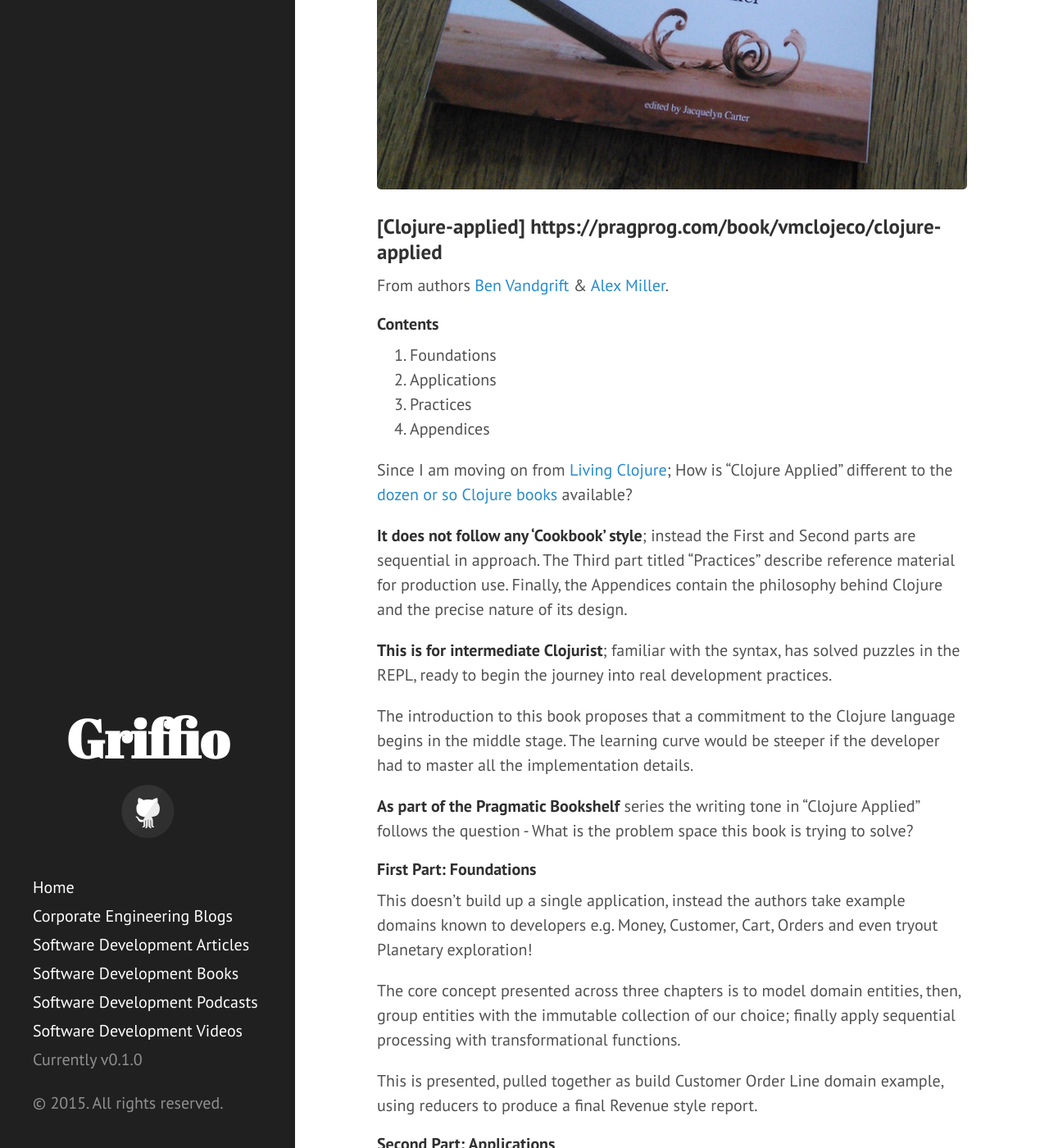
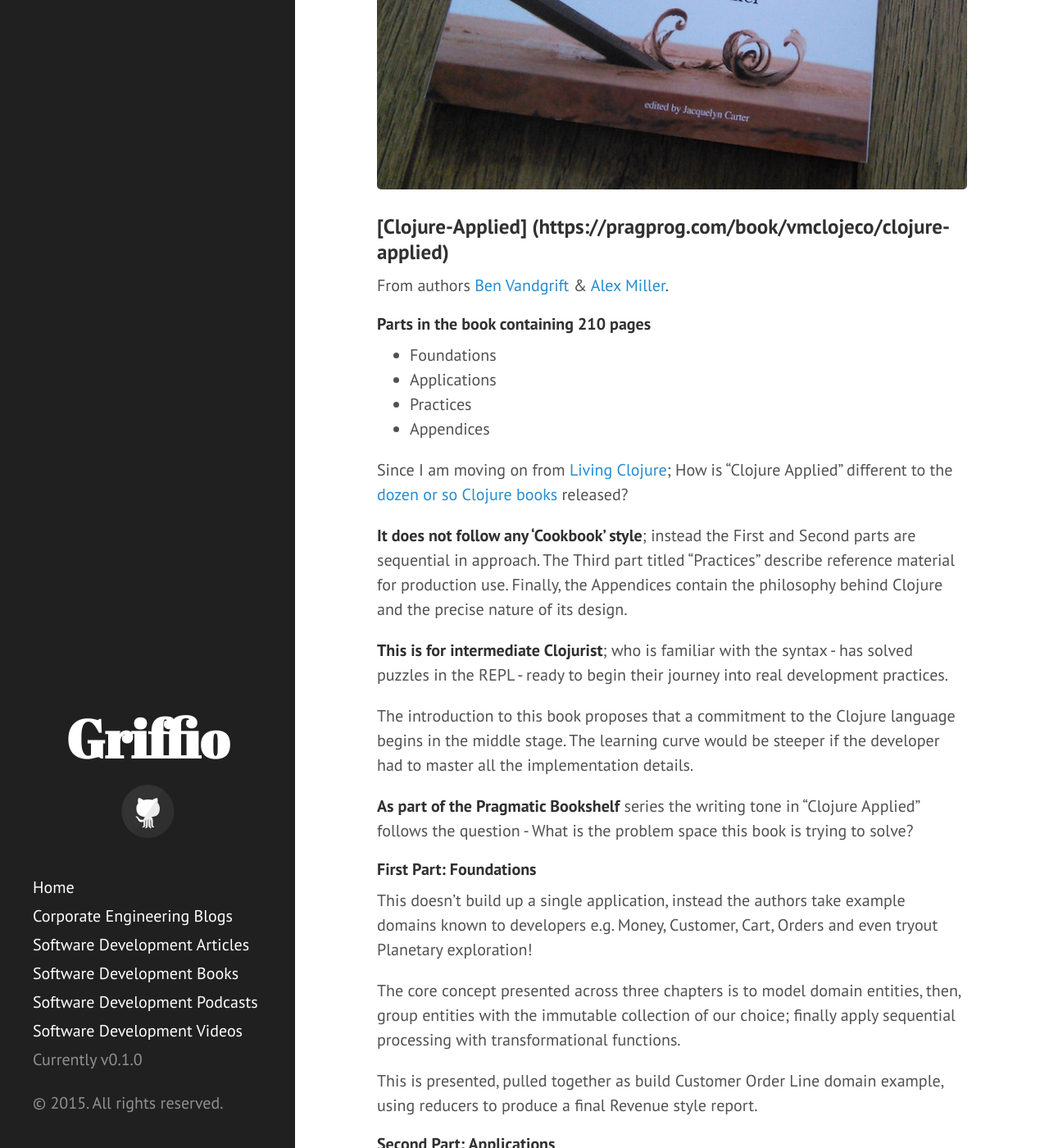
Before and after one commit to griffio/griffio.github.io, a Jekyll site: the page built from _posts/2015-09-18-Clojure-Applied-Review.md, in a window 1280 px wide and 1400 px high, scrolled down 623 px. Shown: the whole window at 82% size. Built offline with Jekyll 4.4.1, drawn with Linux system fonts in a browser that asks for light colours; nearby versions of some CDN libraries.

Commit message:
Update 2015-09-18-Clojure-Applied-Review.md

```diff
--- a/_posts/2015-09-18-Clojure-Applied-Review.md
+++ b/_posts/2015-09-18-Clojure-Applied-Review.md
@@ -9,22 +9,22 @@
 
 ![Clojure Applied Book](https://raw.githubusercontent.com/griffio/griffio.github.io/master/public/clojure_applied.jpg)
 
-### [Clojure-applied] https://pragprog.com/book/vmclojeco/clojure-applied
+### [Clojure-Applied] (https://pragprog.com/book/vmclojeco/clojure-applied)
 
 From authors [Ben Vandgrift](https://twitter.com/bvandgrift) & [Alex Miller](https://twitter.com/puredanger).
 
-#### Contents
+#### Parts in the book containing 210 pages
 
-1. Foundations
-1. Applications
-1. Practices
-1. Appendices
+* Foundations
+* Applications
+* Practices
+* Appendices
 
-Since I am moving on from [Living Clojure](https://griffio.github.io/review/2015/05/02/Living-Clojure-Review/); How is “Clojure Applied” different to the [dozen or so Clojure books](http://clojure-doc.org/articles/ecosystem/books.html) available?
+Since I am moving on from [Living Clojure](https://griffio.github.io/review/2015/05/02/Living-Clojure-Review/); How is “Clojure Applied” different to the [dozen or so Clojure books](http://clojure-doc.org/articles/ecosystem/books.html) released?
 
 **It does not follow any ‘Cookbook’ style**; instead the First and Second parts are sequential in approach. The Third part titled “Practices” describe reference material for production use. Finally, the Appendices contain the philosophy behind Clojure and the precise nature of its design.
 
-**This is for intermediate Clojurist**; familiar with the syntax, has solved puzzles in the REPL, ready to begin the journey into real development practices.
+**This is for intermediate Clojurist**; who is familiar with the syntax - has solved puzzles in the REPL - ready to begin their journey into real development practices.
 
 The introduction to this book proposes that a commitment to the Clojure language begins in the middle stage. The learning curve would be steeper if the developer had to master all the implementation details.
 
```
